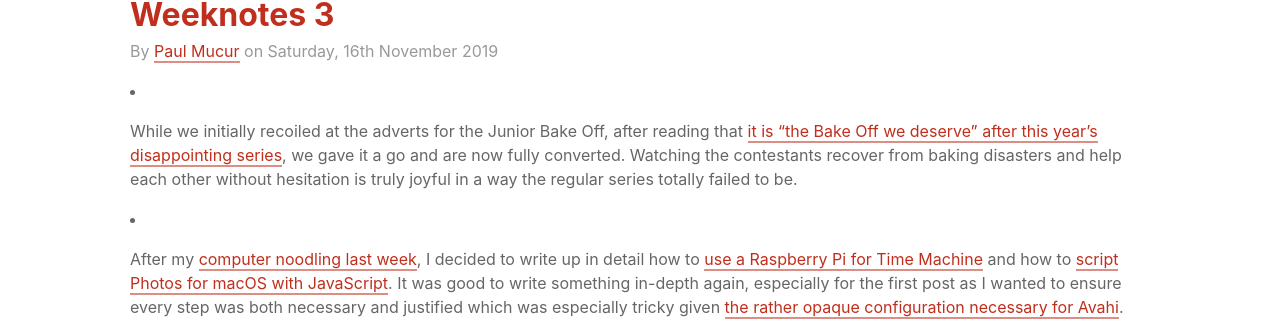
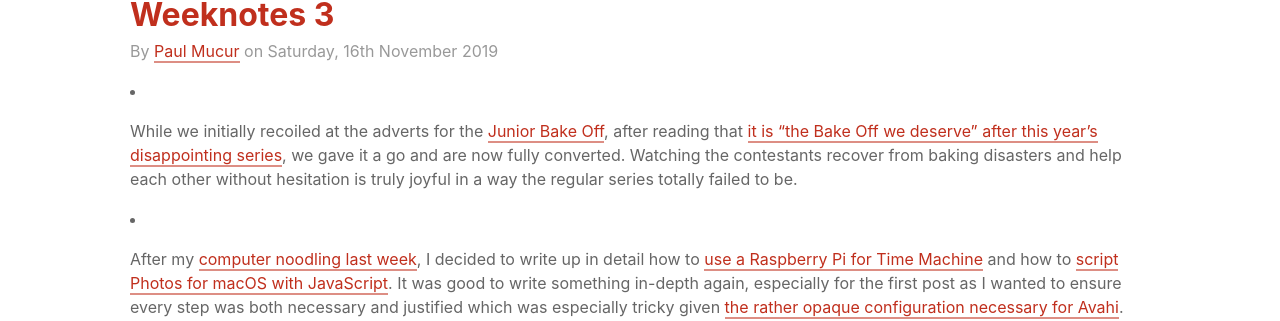
Before and after one commit to mudge/mudge.github.com, a Jekyll site: the page built from _posts/2019-11-16-weeknotes-3.markdown, in a window 1280 px wide and 900 px high. Shown: the part 113-434 px from the top of the window. Built offline with Jekyll 4.4.1, drawn with Linux system fonts in a browser that asks for light colours; part of the change alters nothing that is shown.

```diff
--- a/_posts/2019-11-16-weeknotes-3.markdown
+++ b/_posts/2019-11-16-weeknotes-3.markdown
@@ -4,7 +4,7 @@ title: Weeknotes 3
 excerpt: Writing, solving logic puzzles and the Bake Off we deserve.
 comments: false
 ---
-*   While we initially recoiled at the adverts for the Junior Bake Off, after reading that [it is "the Bake Off we deserve" after this year's disappointing series](https://www.theguardian.com/tv-and-radio/2019/nov/11/junior-bake-off-the-kids-spinoff-thats-the-perfect-antidote-to-baking-brutality), we gave it a go and are now fully converted. Watching the contestants recover from baking disasters and help each other without hesitation is truly joyful in a way the regular series totally failed to be.
+*   While we initially recoiled at the adverts for the [Junior Bake Off](https://www.channel4.com/programmes/junior-bake-off), after reading that [it is "the Bake Off we deserve" after this year's disappointing series](https://www.theguardian.com/tv-and-radio/2019/nov/11/junior-bake-off-the-kids-spinoff-thats-the-perfect-antidote-to-baking-brutality), we gave it a go and are now fully converted. Watching the contestants recover from baking disasters and help each other without hesitation is truly joyful in a way the regular series totally failed to be.
 
 *   After my [computer noodling last week](/2019/11/10/weeknotes-2.html), I decided to write up in detail how to [use a Raspberry Pi for Time Machine](/2019/11/12/using-a-raspberry-pi-for-time-machine/) and how to [script Photos for macOS with JavaScript](/2019/11/13/scripting-photos-for-macos-with-javascript/). It was good to write something in-depth again, especially for the first post as I wanted to ensure every step was both necessary and justified which was especially tricky given [the rather opaque configuration necessary for Avahi](/2019/11/12/using-a-raspberry-pi-for-time-machine/#configuring-avahi).
 
```
